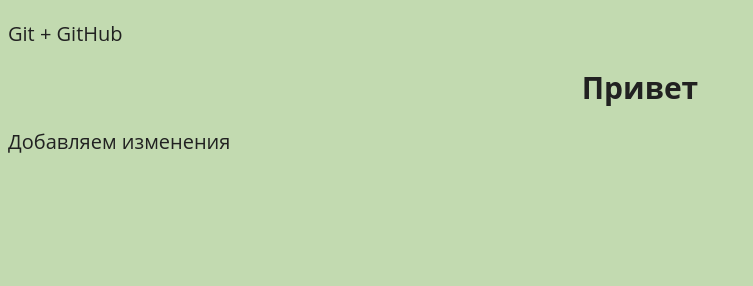
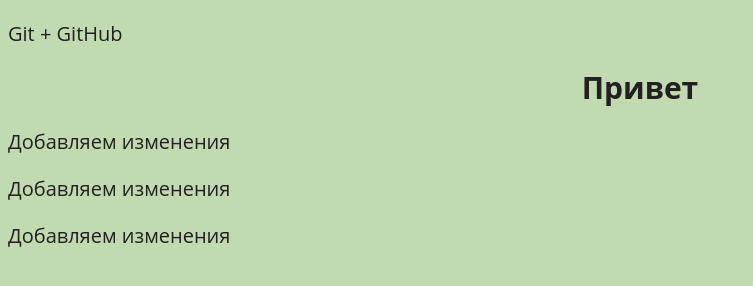
Before and after one commit to Thunderinthegrass/git-test, a plain HTML site: page index.html in a window 1280 px wide. Shown: the whole page, without its empty margins (0-753 px from the left). Drawn offline with Linux system fonts and the light colour scheme.

Commit message:
создал новую ветку, добавил три параграфа

```diff
--- a/index.html
+++ b/index.html
@@ -11,5 +11,7 @@
     <p>Git + GitHub</p>
     <h1>Привет</h1>
     <p>Добавляем изменения</p>
+    <p>Добавляем изменения</p>
+    <p>Добавляем изменения</p>
 </body>
 </html>
```
